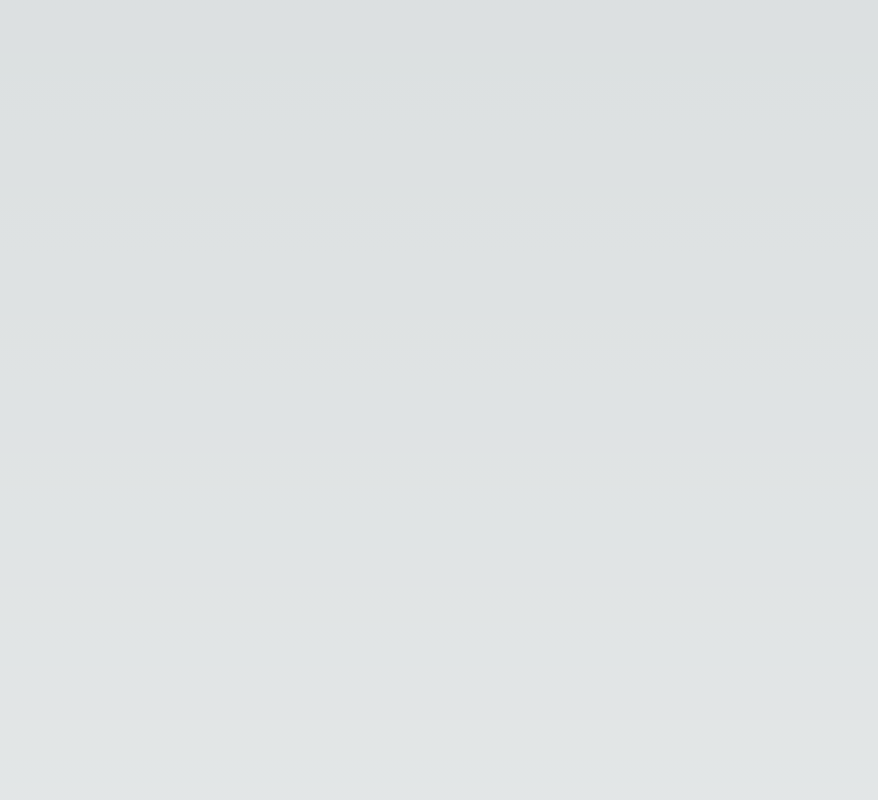
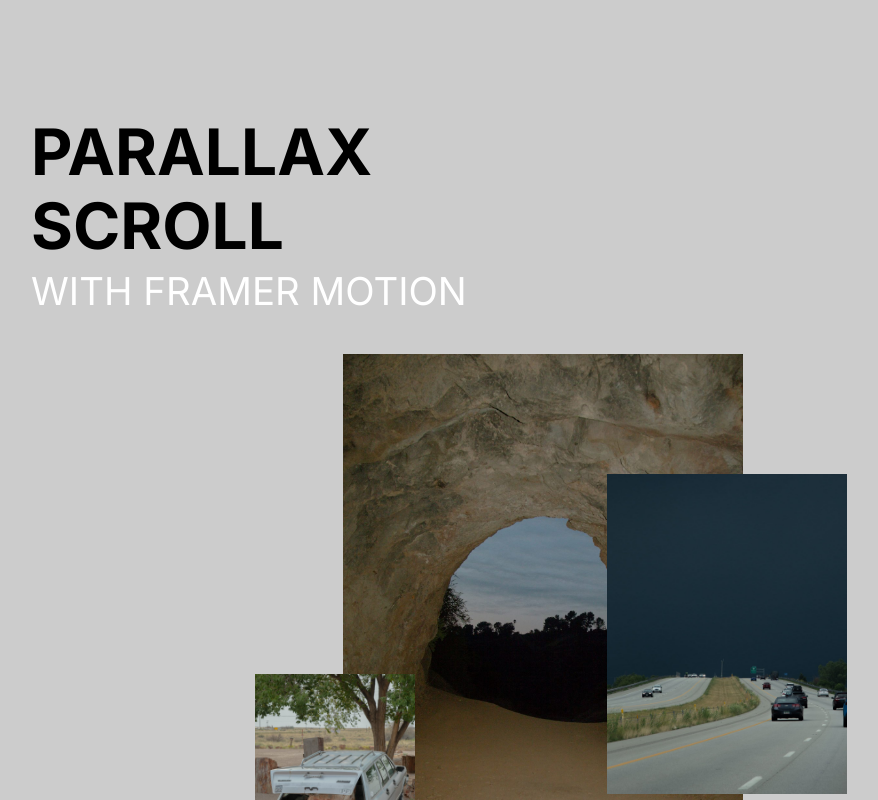
Before and after one commit to assilbekov/gsap-framer-motion-scroll-parallax, a Next.js app: page / in a window 1280 px wide. Shown: the part 680-1480 px from the top of the page, without its empty margins (97-975 px from the left). Built offline with nearby package versions, Linux system fonts and the light colour scheme.

Commit message:
first gsap animation

```diff
--- a/app/_components/GSAP.jsx
+++ b/app/_components/GSAP.jsx
@@ -21,7 +21,28 @@ export const GSAP = () => {
   const containerRef = useRef(null);
 
   useLayoutEffect(() => {
-    const context = gsap.context(() => { });
+    const context = gsap.context(() => {
+      const tl = gsap.timeline({
+        scrollTrigger: {
+          trigger: containerRef.current,
+          start: "top bottom",
+          end: "bottom top",
+          scrub: true
+        }
+      }).to(title1Ref.current, {
+        y: -200
+      }, 0).to(imagesRef.current[1], {
+        y: -150,
+      }, 0).to(imagesRef.current[2], {
+        y: -200,
+      }, 0);
+
+      lettersRef.current.forEach((letterRef, i) => {
+        gsap.to(letterRef, {
+          top: Math.floor(Math.random() * -75) - 25,
+        })
+      })
+    });
 
     return () => context.revert();
   }, [])
--- a/app/globals.css
+++ b/app/globals.css
@@ -1,111 +1,7 @@
-:root {
-  --max-width: 1100px;
-  --border-radius: 12px;
-  --font-mono: ui-monospace, Menlo, Monaco, "Cascadia Mono", "Segoe UI Mono",
-    "Roboto Mono", "Oxygen Mono", "Ubuntu Monospace", "Source Code Pro",
-    "Fira Mono", "Droid Sans Mono", "Courier New", monospace;
-
-  --foreground-rgb: 0, 0, 0;
-  --background-start-rgb: 214, 219, 220;
-  --background-end-rgb: 255, 255, 255;
-
-  --primary-glow: conic-gradient(
-    from 180deg at 50% 50%,
-    #16abff33 0deg,
-    #0885ff33 55deg,
-    #54d6ff33 120deg,
-    #0071ff33 160deg,
-    transparent 360deg
-  );
-  --secondary-glow: radial-gradient(
-    rgba(255, 255, 255, 1),
-    rgba(255, 255, 255, 0)
-  );
-
-  --tile-start-rgb: 239, 245, 249;
-  --tile-end-rgb: 228, 232, 233;
-  --tile-border: conic-gradient(
-    #00000080,
-    #00000040,
-    #00000030,
-    #00000020,
-    #00000010,
-    #00000010,
-    #00000080
-  );
-
-  --callout-rgb: 238, 240, 241;
-  --callout-border-rgb: 172, 175, 176;
-  --card-rgb: 180, 185, 188;
-  --card-border-rgb: 131, 134, 135;
+body {
+  background-color: #CCCCCC;
+  margin: 0px;
+  font-family: 'Regular';
+  margin-top: 100vh;
+  margin-bottom: 100vh;
 }
-
-@media (prefers-color-scheme: dark) {
-  :root {
-    --foreground-rgb: 255, 255, 255;
-    --background-start-rgb: 0, 0, 0;
-    --background-end-rgb: 0, 0, 0;
-
-    --primary-glow: radial-gradient(rgba(1, 65, 255, 0.4), rgba(1, 65, 255, 0));
-    --secondary-glow: linear-gradient(
-      to bottom right,
-      rgba(1, 65, 255, 0),
-      rgba(1, 65, 255, 0),
-      rgba(1, 65, 255, 0.3)
-    );
-
-    --tile-start-rgb: 2, 13, 46;
-    --tile-end-rgb: 2, 5, 19;
-    --tile-border: conic-gradient(
-      #ffffff80,
-      #ffffff40,
-      #ffffff30,
-      #ffffff20,
-      #ffffff10,
-      #ffffff10,
-      #ffffff80
-    );
-
-    --callout-rgb: 20, 20, 20;
-    --callout-border-rgb: 108, 108, 108;
-    --card-rgb: 100, 100, 100;
-    --card-border-rgb: 200, 200, 200;
-  }
-}
-
-* {
-  box-sizing: border-box;
-  padding: 0;
-  margin: 0;
-}
-
-html,
-body {
-  max-width: 100vw;
-  overflow-x: hidden;
-}
-
-body {
-  color: rgb(var(--foreground-rgb));
-  background: linear-gradient(
-      to bottom,
-      transparent,
-      rgb(var(--background-end-rgb))
-    )
-    rgb(var(--background-start-rgb));
-    margin: 0px;
-    font-family: 'Regular';
-    margin-top: 100vh;
-    margin-bottom: 100vh;
-}
-
-a {
-  color: inherit;
-  text-decoration: none;
-}
-
-@media (prefers-color-scheme: dark) {
-  html {
-    color-scheme: dark;
-  }
-}
```
